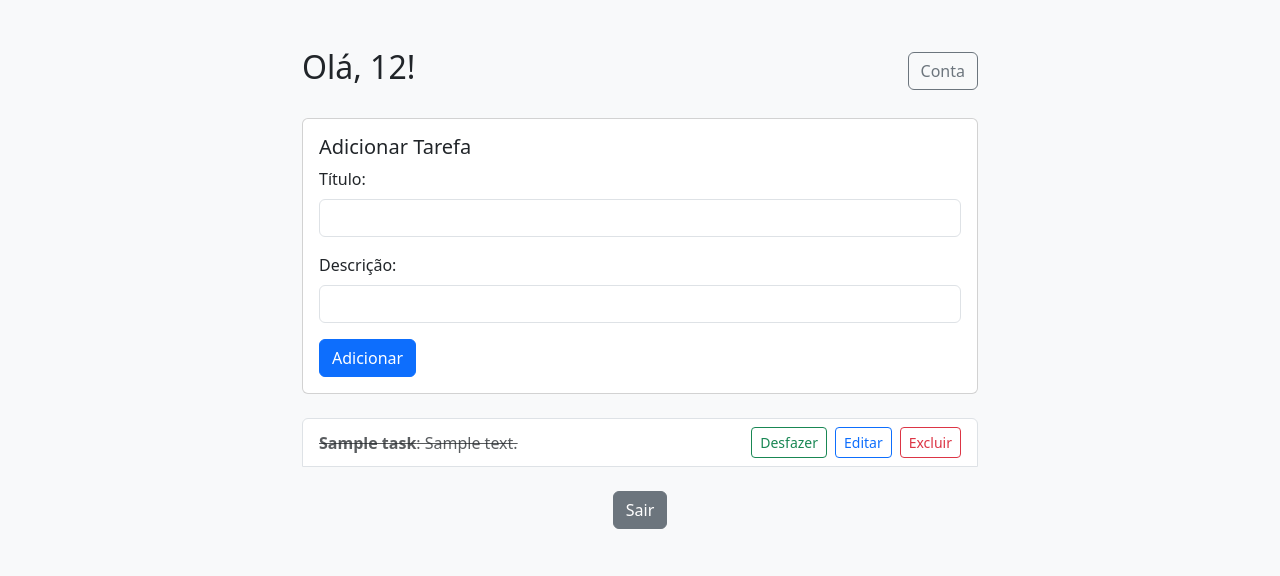
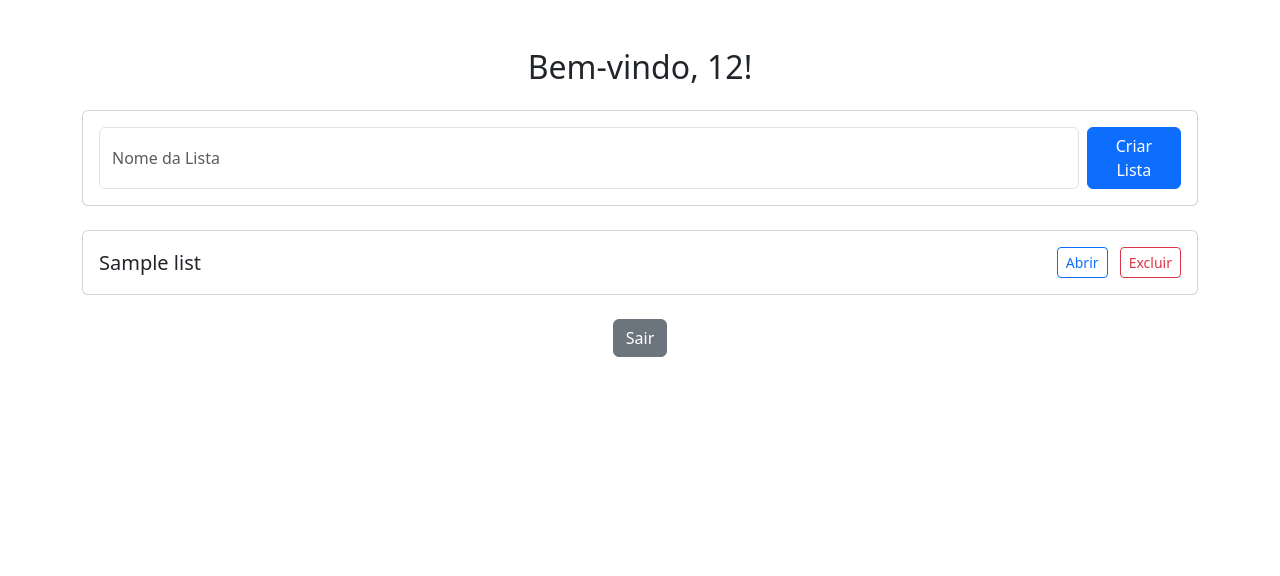
Before and after one commit to emanueltav/to-do_list, a Flask app: page / in a window 1280 px wide. Shown: the top 576 px of the page. Run offline with Flask 3, Linux system fonts and the light colour scheme; a user stored in the database is signed in; data comes from the database, SQL or seed files in the repository; both versions use the stored data as it was after the commit; tables that the repository leaves empty hold one stand-in row (values such as "Sample post").

Commit message:
no finalzinho, vem um negocinho

```diff
--- a/app.py
+++ b/app.py
@@ -6,7 +6,6 @@ app = Flask(__name__)
 app.secret_key = 'curioso'
 
 basedir = os.path.abspath(os.path.dirname(__file__))
-
 app.config['SQLALCHEMY_DATABASE_URI'] = 'sqlite:///' + os.path.join(basedir, 'database.db')
 app.config['SQLALCHEMY_TRACK_MODIFICATIONS'] = False
 
@@ -17,7 +16,15 @@ class User(db.Model):
     id = db.Column(db.Integer, primary_key=True)
     username = db.Column(db.String(100), unique=True, nullable=False)
     password = db.Column(db.String(100), nullable=False)
+    tasklists = db.relationship('TaskList', backref='user', lazy=True)
     tasks = db.relationship('Task', backref='user', lazy=True)
+
+
+class TaskList(db.Model):
+    id = db.Column(db.Integer, primary_key=True)
+    name = db.Column(db.String(200), nullable=False)
+    user_id = db.Column(db.Integer, db.ForeignKey('user.id'), nullable=False)
+    tasks = db.relationship('Task', backref='tasklist', lazy=True, cascade="all, delete-orphan")
 
 
 class Task(db.Model):
@@ -26,6 +33,7 @@ class Task(db.Model):
     description = db.Column(db.String(500), nullable=False)
     is_done = db.Column(db.Boolean, default=False)
     user_id = db.Column(db.Integer, db.ForeignKey('user.id'), nullable=False)
+    tasklist_id = db.Column(db.Integer, db.ForeignKey('task_list.id'), nullable=False)
 
 
 @app.route('/')
@@ -37,8 +45,105 @@ def home():
     if user is None:
         return redirect(url_for('login'))
 
-    tasks = Task.query.filter_by(user_id=user.id).all()
-    return render_template('home.html', tasks=tasks, user=user)
+    task_lists = TaskList.query.filter_by(user_id=user.id).all()
+    return render_template('to-do/list.html', task_lists=task_lists, user=user)
+
+
+@app.route('/create_list', methods=['POST'])
+def create_list():
+    if 'user_id' not in session:
+        return redirect(url_for('login'))
+
+    name = request.form['name'].strip()
+    if not name:
+        return 'Nome da lista é obrigatório!'
+
+    new_list = TaskList(name=name, user_id=session['user_id'])
+    db.session.add(new_list)
+    db.session.commit()
+
+    return redirect(url_for('home'))
+
+
+@app.route('/delete_list/<int:list_id>')
+def delete_list(list_id):
+    if 'user_id' not in session:
+        return redirect(url_for('login'))
+
+    task_list = TaskList.query.get(list_id)
+    if task_list and task_list.user_id == session['user_id']:
+        db.session.delete(task_list)
+        db.session.commit()
+
+    return redirect(url_for('home'))
+
+
+@app.route('/list/<int:list_id>')
+def view_list(list_id):
+    if 'user_id' not in session:
+        return redirect(url_for('login'))
+
+    task_list = TaskList.query.get(list_id)
+
+    if not task_list or task_list.user_id != session['user_id']:
+        return 'Lista não encontrada ou acesso negado.'
+
+    tasks = Task.query.filter_by(tasklist_id=task_list.id).all()
+
+    return render_template('to-do/task.html', task_list=task_list, tasks=tasks)
+
+
+@app.route('/add_task/<int:list_id>', methods=['POST'])
+def add_task(list_id):
+    if 'user_id' not in session:
+        return redirect(url_for('login'))
+
+    task_list = TaskList.query.get(list_id)
+
+    if not task_list or task_list.user_id != session['user_id']:
+        return 'Lista não encontrada ou acesso negado.'
+
+    title = request.form['title'].strip()
+    description = request.form['description'].strip()
+
+    if not title or not description:
+        return 'Título e descrição são obrigatórios!'
+
+    new_task = Task(
+        title=title,
+        description=description,
+        user_id=session['user_id'],
+        tasklist_id=list_id
+    )
+    db.session.add(new_task)
+    db.session.commit()
+
+    return redirect(url_for('view_list', list_id=list_id))
+
+
+@app.route('/delete_task/<int:task_id>')
+def delete_task(task_id):
+    task = Task.query.get(task_id)
+
+    if task and task.user_id == session['user_id']:
+        list_id = task.tasklist_id
+        db.session.delete(task)
+        db.session.commit()
+        return redirect(url_for('view_list', list_id=list_id))
+
+    return redirect(url_for('home'))
+
+
+@app.route('/toggle_task/<int:task_id>')
+def toggle_task(task_id):
+    task = Task.query.get(task_id)
+
+    if task and task.user_id == session['user_id']:
+        task.is_done = not task.is_done
+        db.session.commit()
+        return redirect(url_for('view_list', list_id=task.tasklist_id))
+
+    return redirect(url_for('home'))
 
 
 @app.route('/register', methods=['GET', 'POST'])
@@ -82,65 +187,6 @@ def logout():
     return redirect(url_for('login'))
 
 
-@app.route('/add', methods=['POST'])
-def add_task():
-    if 'user_id' not in session:
-        return redirect(url_for('login'))
-
-    title = request.form['title'].strip()
-    description = request.form['description'].strip()
-
-    if not title or not description:
-        return 'Título e descrição são obrigatórios!'
-
-    new_task = Task(title=title, description=description, user_id=session['user_id'])
-    db.session.add(new_task)
-    db.session.commit()
-    return redirect(url_for('home'))
-
-
-@app.route('/delete/<int:task_id>')
-def delete_task(task_id):
-    task = Task.query.get(task_id)
-    if task and task.user_id == session['user_id']:
-        db.session.delete(task)
-        db.session.commit()
-    return redirect(url_for('home'))
-
-
-@app.route('/toggle/<int:task_id>')
-def toggle_task(task_id):
-    task = Task.query.get(task_id)
-    if task and task.user_id == session['user_id']:
-        task.is_done = not task.is_done
-        db.session.commit()
-    return redirect(url_for('home'))
-
-
-@app.route('/edit/<int:task_id>', methods=['POST'])
-def edit_task(task_id):
-    if 'user_id' not in session:
-        return redirect(url_for('login'))
-
-    task = Task.query.get(task_id)
-
-    if not task or task.user_id != session['user_id']:
-        return 'Tarefa não encontrada ou acesso negado.'
-
-    title = request.form['title'].strip()
-    description = request.form['description'].strip()
-
-    if not title or not description:
-        return 'Título e descrição são obrigatórios!'
-
-    task.title = title
-    task.description = description
-    db.session.commit()
-
-    return redirect(url_for('home'))
-
-
-
 @app.route('/update_account', methods=['POST'])
 def update_account():
     if 'user_id' not in session:
@@ -172,6 +218,7 @@ def delete_account():
 
     user = User.query.get(session['user_id'])
 
+    TaskList.query.filter_by(user_id=user.id).delete()
     Task.query.filter_by(user_id=user.id).delete()
 
     db.session.delete(user)
@@ -182,6 +229,7 @@ def delete_account():
     return redirect(url_for('login'))
 
 
+
 if __name__ == '__main__':
     with app.app_context():
         db.create_all()
--- a/templates/home.html
+++ b/templates/home.html
@@ -1,152 +1,19 @@
-<!DOCTYPE html>
-<html lang="pt-br">
-<head>
-  <meta charset="UTF-8">
-  <title>To-Do List</title>
-  <link href="https://cdn.jsdelivr.net/npm/bootstrap@5.3.3/dist/css/bootstrap.min.css" rel="stylesheet">
-</head>
-<body class="bg-light">
+<h1>Minhas Listas</h1>
 
-  <div class="container py-5" style="max-width: 700px;">
-    <div class="d-flex justify-content-between align-items-center mb-4">
-      <h2 class="text-center">Olá, {{ user.username }}!</h2>
+<form method="POST" action="{{ url_for('create_list') }}">
+    <input type="text" name="title" placeholder="Nova lista" required>
+    <button type="submit">Criar</button>
+</form>
 
-      <button class="btn btn-outline-secondary" data-bs-toggle="modal" data-bs-target="#accountModal">
-        Conta
-      </button>
-    </div>
+<ul>
+    {% for list in tasklists %}
+    <li>
+        <strong>{{ list.title }}</strong> —
+        <a href="{{ url_for('view_list', list_id=list.id) }}">Abrir</a> |
+        <a href="{{ url_for('edit_list', list_id=list.id) }}">Editar</a> |
+        <a href="{{ url_for('delete_list', list_id=list.id) }}">Deletar</a>
+    </li>
+    {% endfor %}
+</ul>
 
-
-    <div class="card mb-4">
-      <div class="card-body">
-        <h5 class="card-title">Adicionar Tarefa</h5>
-        <form method="POST" action="{{ url_for('add_task') }}">
-          <div class="mb-3">
-            <label class="form-label">Título:</label>
-            <input type="text" class="form-control" name="title" required>
-          </div>
-          <div class="mb-3">
-            <label class="form-label">Descrição:</label>
-            <input type="text" class="form-control" name="description" required>
-          </div>
-          <button type="submit" class="btn btn-primary">Adicionar</button>
-        </form>
-      </div>
-    </div>
-
-
-    {% if tasks %}
-    <ul class="list-group mb-4">
-      {% for task in tasks %}
-      <li class="list-group-item d-flex justify-content-between align-items-center">
-        <div>
-          <span class="{% if task.is_done %}text-decoration-line-through text-muted{% endif %}">
-            <strong>{{ task.title }}</strong>: {{ task.description }}
-          </span>
-        </div>
-        <div class="d-flex">
-
-          <a href="{{ url_for('toggle_task', task_id=task.id) }}" class="btn btn-sm btn-outline-success me-2">
-            {% if task.is_done %}Desfazer{% else %}Finalizado{% endif %}
-          </a>
-
-
-          <button class="btn btn-sm btn-outline-primary me-2"
-                  data-bs-toggle="modal"
-                  data-bs-target="#editModal{{ task.id }}">
-            Editar
-          </button>
-
-
-          <a href="{{ url_for('delete_task', task_id=task.id) }}" class="btn btn-sm btn-outline-danger"
-             onclick="return confirm('Tem certeza que deseja excluir esta tarefa?');">
-            Excluir
-          </a>
-        </div>
-      </li>
-
-
-      <div class="modal fade" id="editModal{{ task.id }}" tabindex="-1" aria-hidden="true">
-        <div class="modal-dialog">
-          <div class="modal-content">
-            <form method="POST" action="{{ url_for('edit_task', task_id=task.id) }}">
-              <div class="modal-header">
-                <h5 class="modal-title">Editar Tarefa</h5>
-                <button type="button" class="btn-close" data-bs-dismiss="modal" aria-label="Fechar"></button>
-              </div>
-              <div class="modal-body">
-                <div class="mb-3">
-                  <label class="form-label">Título:</label>
-                  <input type="text" class="form-control" name="title" value="{{ task.title }}" required>
-                </div>
-                <div class="mb-3">
-                  <label class="form-label">Descrição:</label>
-                  <input type="text" class="form-control" name="description" value="{{ task.description }}" required>
-                </div>
-              </div>
-              <div class="modal-footer">
-                <button type="button" class="btn btn-secondary" data-bs-dismiss="modal">Cancelar</button>
-                <button type="submit" class="btn btn-primary">Salvar Alterações</button>
-              </div>
-            </form>
-          </div>
-        </div>
-      </div>
-      {% endfor %}
-    </ul>
-    {% else %}
-    <div class="alert alert-info text-center">Nenhuma tarefa cadastrada.</div>
-    {% endif %}
-
-
-    <div class="text-center">
-      <a href="{{ url_for('logout') }}" class="btn btn-secondary">Sair</a>
-    </div>
-  </div>
-
-
-
-<div class="modal fade" id="accountModal" tabindex="-1" aria-hidden="true">
-  <div class="modal-dialog">
-    <div class="modal-content">
-
-      <div class="modal-header">
-        <h5 class="modal-title">Gerenciar Conta</h5>
-        <button type="button" class="btn-close" data-bs-dismiss="modal" aria-label="Fechar"></button>
-      </div>
-      <div class="modal-body">
-
-        <form method="POST" action="{{ url_for('update_account') }}">
-          <div class="mb-3">
-            <label class="form-label">Novo Usuário:</label>
-            <input type="text" class="form-control" name="username" value="{{ user.username }}" required>
-          </div>
-          <div class="mb-3">
-            <label class="form-label">Nova Senha:</label>
-            <input type="password" class="form-control" name="password" required>
-          </div>
-          <div class="d-flex justify-content-end">
-            <button type="submit" class="btn btn-primary">Salvar Alterações</button>
-          </div>
-        </form>
-      </div>
-
-      <div class="modal-footer d-flex justify-content-between">
-
-        <form method="POST" action="{{ url_for('delete_account') }}">
-          <button type="submit" class="btn btn-outline-danger"
-                  onclick="return confirm('Tem certeza que deseja excluir sua conta? Isso apagará todas as suas tarefas.')">
-            Excluir Conta
-          </button>
-        </form>
-        <button type="button" class="btn btn-secondary" data-bs-dismiss="modal">Fechar</button>
-      </div>
-
-    </div>
-  </div>
-</div>
-
-
-  <script src="https://cdn.jsdelivr.net/npm/bootstrap@5.3.3/dist/js/bootstrap.bundle.min.js"></script>
-</body>
-</html>
+<a href="{{ url_for('logout') }}">Sair</a>
--- /dev/null
+++ b/templates/to-do/list.html
@@ -0,0 +1,49 @@
+<!DOCTYPE html>
+<html lang="pt-br">
+<head>
+    <meta charset="UTF-8">
+    <title>Suas Listas</title>
+    <link rel="stylesheet" href="https://cdn.jsdelivr.net/npm/bootstrap@5.3.3/dist/css/bootstrap.min.css">
+</head>
+<body>
+<div class="container py-5">
+    <h2 class="mb-4 text-center">Bem-vindo, {{ user.username }}!</h2>
+
+    <div class="card mb-4">
+        <div class="card-body">
+            <form method="POST" action="{{ url_for('create_list') }}">
+                <div class="d-flex">
+                    <input type="text" class="form-control me-2" name="name" placeholder="Nome da Lista" required>
+                    <button type="submit" class="btn btn-primary">Criar Lista</button>
+                </div>
+            </form>
+        </div>
+    </div>
+
+    {% if task_lists %}
+        {% for list in task_lists %}
+        <div class="card mb-3">
+            <div class="card-body d-flex justify-content-between align-items-center">
+                <h5 class="mb-0">{{ list.name }}</h5>
+                <div>
+                    <a href="{{ url_for('view_list', list_id=list.id) }}" class="btn btn-sm btn-outline-primary me-2">
+                        Abrir
+                    </a>
+                    <a href="{{ url_for('delete_list', list_id=list.id) }}" class="btn btn-sm btn-outline-danger"
+                       onclick="return confirm('Deseja excluir esta lista e todas as tarefas?')">
+                        Excluir
+                    </a>
+                </div>
+            </div>
+        </div>
+        {% endfor %}
+    {% else %}
+        <div class="alert alert-info text-center">Nenhuma lista criada.</div>
+    {% endif %}
+
+    <div class="text-center mt-4">
+        <a href="{{ url_for('logout') }}" class="btn btn-secondary">Sair</a>
+    </div>
+</div>
+</body>
+</html>
```
Also changed, not shown: templates/to-do/task.html (added, +60 -0 lines), database.db.
